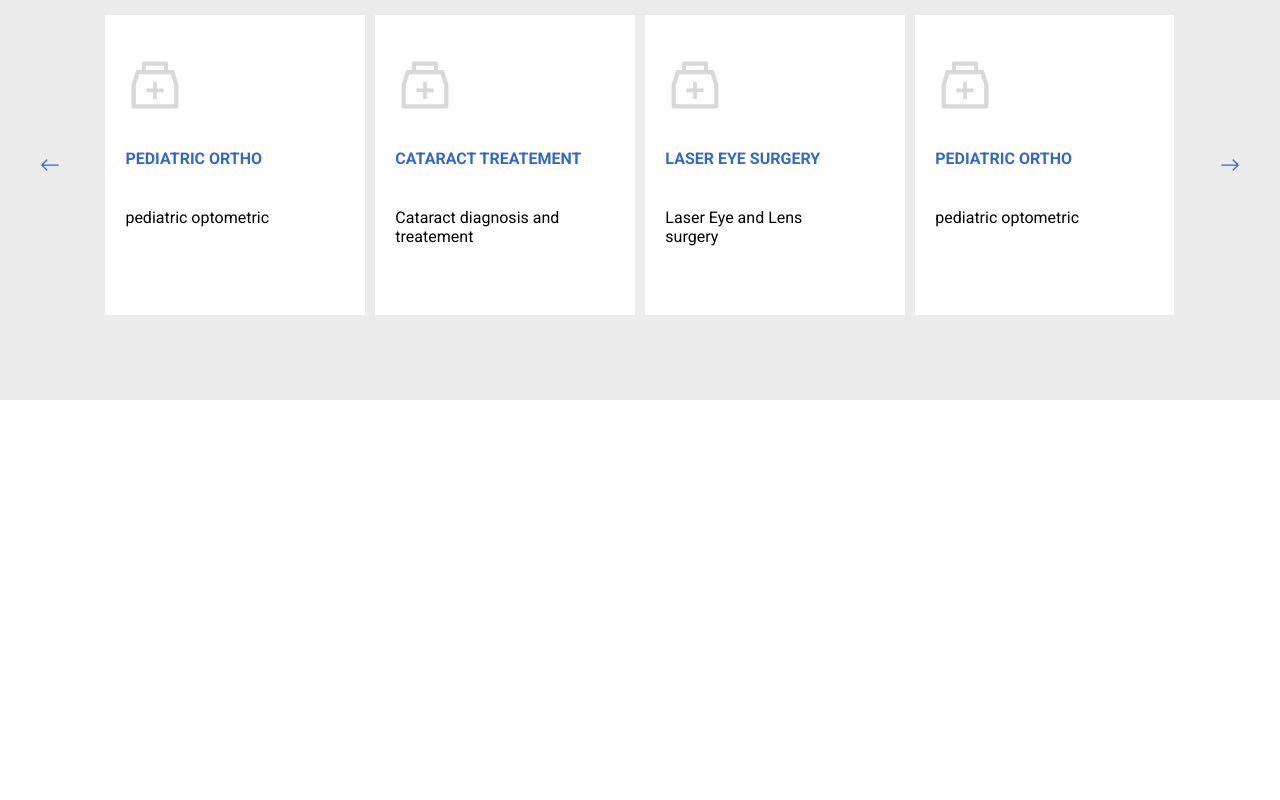
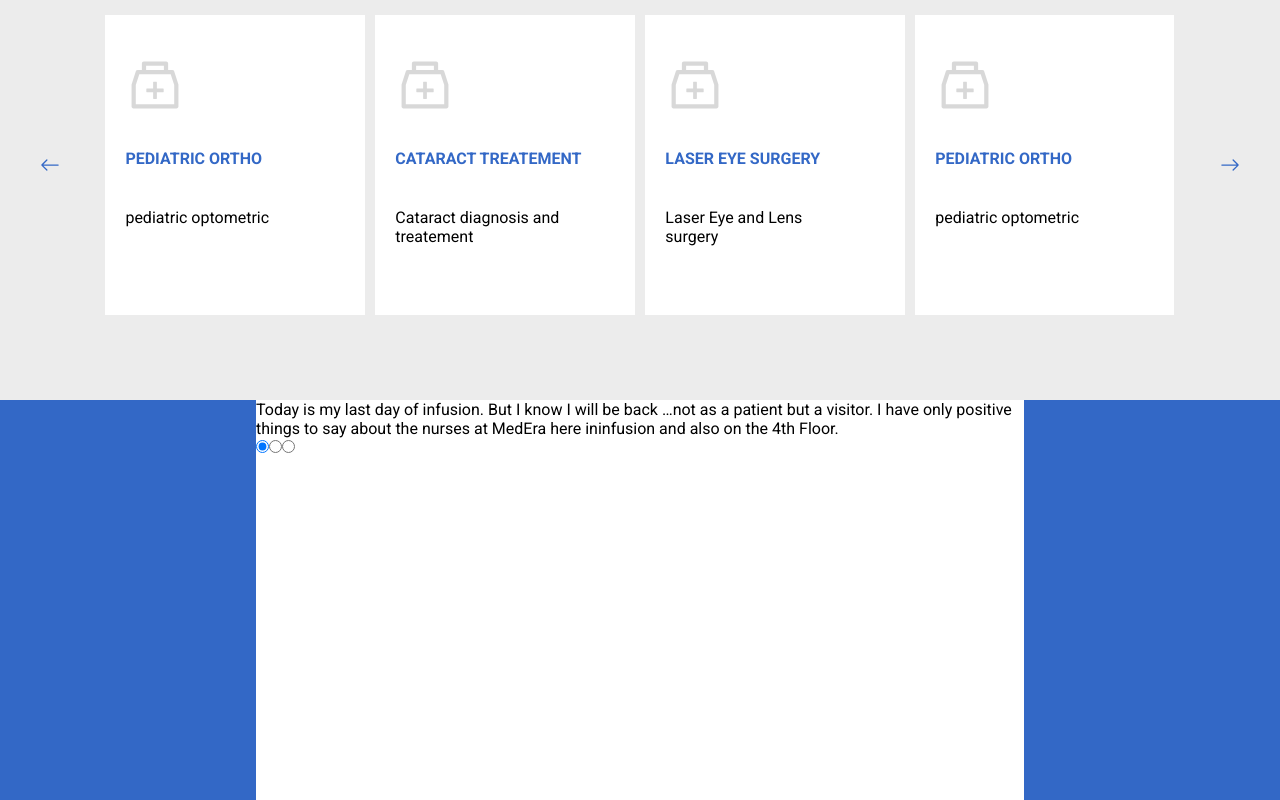
Before and after one commit to Olzhas11Dev/tava__project, a React (Create React App) app: page / in a window 1280 px wide. Shown: the part 1539-2339 px from the top of the page. Before the commit the page ends 1939 px from the top, so only its background shows below. Built offline with nearby package versions, Linux system fonts and the light colour scheme.

Commit message:
working on testimon page

```diff
--- a/src/App.js
+++ b/src/App.js
@@ -3,6 +3,7 @@ import AboutUs from './components/AboutUs'
 import BannerInfo from './components/BannerInfo'
 import Navbar from './components/Navbar'
 import Service from './components/Service'
+import Testimonials from './components/Testimonials'
 
 function App() {
   return (
@@ -11,6 +12,7 @@ function App() {
       <BannerInfo/>
       <AboutUs/>
       <Service/>
+      <Testimonials/>
     </div>
   );
 }
--- a/src/components/Service.js
+++ b/src/components/Service.js
@@ -26,7 +26,6 @@ const[chosenObject,setChosenObject] = useState('')
 }
 
 function showDetails(element){
-
     setModal(true)
    serviceDb.map((item)=>{
       if(element.id===item.id){
@@ -35,7 +34,7 @@ function showDetails(element){
      return item
    })
 }
-console.log(chosenObject,chosenObject.description)
+
     return (
         <div className='service_container' >
            <div className='service_transparentTitle'>Our Services</div>
--- /dev/null
+++ b/src/components/Testimonials.js
@@ -0,0 +1,53 @@
+import React,{ useState } from 'react'
+import testimonDb from '../testimonDb'
+import '../style/testimon.css'
+
+let radioBtn = [
+    {
+        id:0,
+        status:true
+    },
+    {
+        id:1,
+        status:false
+    },
+    {
+        id:2,
+        status:false
+    }
+]
+
+let activeIndex=0
+
+
+function Testimonials() {
+    const[dataBtn, setDataBtn] = useState(radioBtn)
+    function  changeStatus (event,item){
+        let changedArray = radioBtn.map((elem)=>{
+            elem.status = false         //reset all. we have only one active
+            if(item.id===elem.id){
+                elem.status = true
+                activeIndex = elem.id
+            }
+            return elem
+        })
+        setDataBtn(changedArray)
+    }
+    console.log(dataBtn,activeIndex)
+    return (
+        <div className='testimon_container' >
+           <div className='testimon_Left'></div>
+           <div className='testimon_review'>
+           {testimonDb[activeIndex].review}
+               <div>{radioBtn.map((button)=>{
+                return (
+                    <input onChange={(event)=>changeStatus(event,button)} type="radio"  checked={button.status} key={button.id}/>
+                )
+               })}</div>
+           </div>
+           <div className='testimon_right'></div>
+        </div>
+    )
+}
+
+export default Testimonials
--- /dev/null
+++ b/src/style/testimon.css
@@ -0,0 +1,15 @@
+.testimon_container {
+  width: 100%;
+  height: 400px;
+  display: flex;
+}
+
+.testimon_Left,
+.testimon_right {
+  width: 20%;
+  background-color: rgb(51, 104, 198);
+}
+
+.testimon_review {
+  width: 60%;
+}
--- /dev/null
+++ b/src/testimonDb.js
@@ -0,0 +1,21 @@
+let testimonial = [
+    {
+        id:0,
+        review: "Today is my last day of infusion. But I know I will be back …not as a patient but a visitor. I have only positive things to say about the nurses at MedEra here ininfusion and also on the 4th Floor.",
+        fullName:'John Dollsan',
+        role: 'Accounter'
+    },
+    {
+        id:1,
+        review: "I would like to give you a special 'Thank You' to all of you for the care you've given. You were special to a part of our lives for the year we knew you all. You were very caring. Nurses like you are never forgotten. I just can't thank you enough.",
+        fullName:'John Dollsan',
+        role: 'Buisness Manager'
+    },
+    {
+        id:3,
+        review: "I have only positive things to say about the nurses at MedEra here ininfusion and also on the 4th Floor.",
+        fullName:'John Dollsan',
+        role: 'Developer'
+    }
+]
+export default testimonial
```
